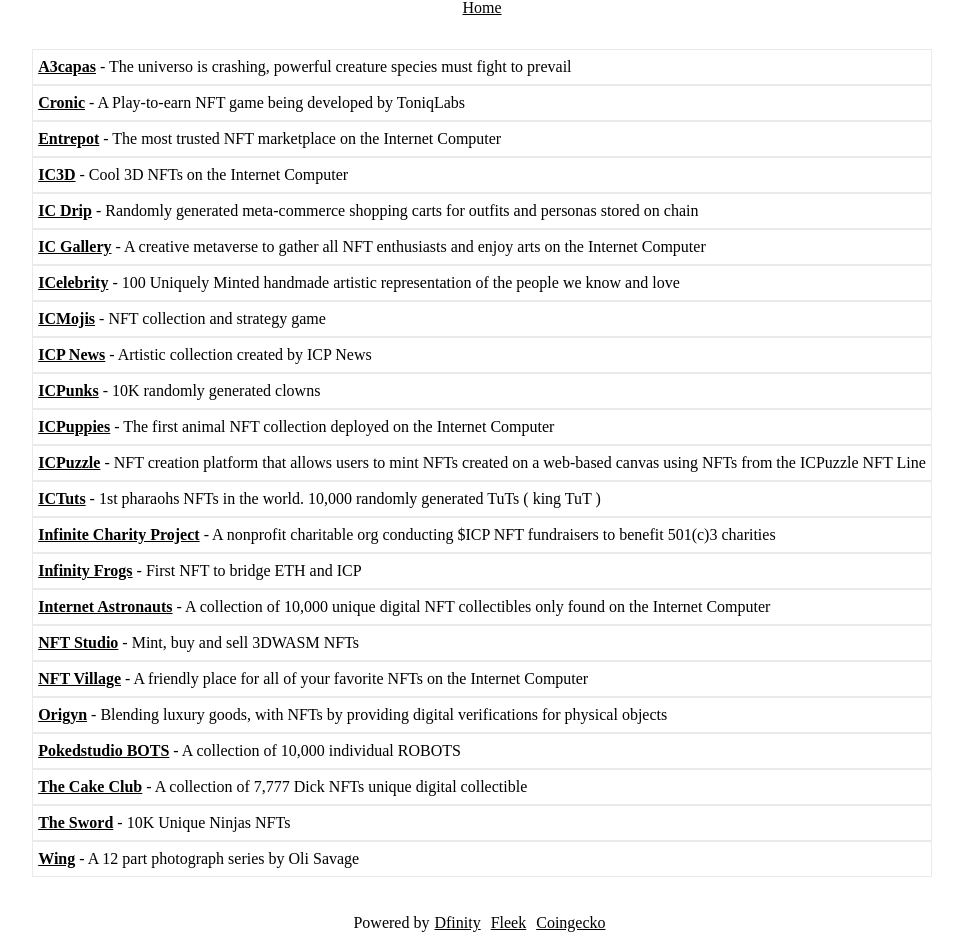
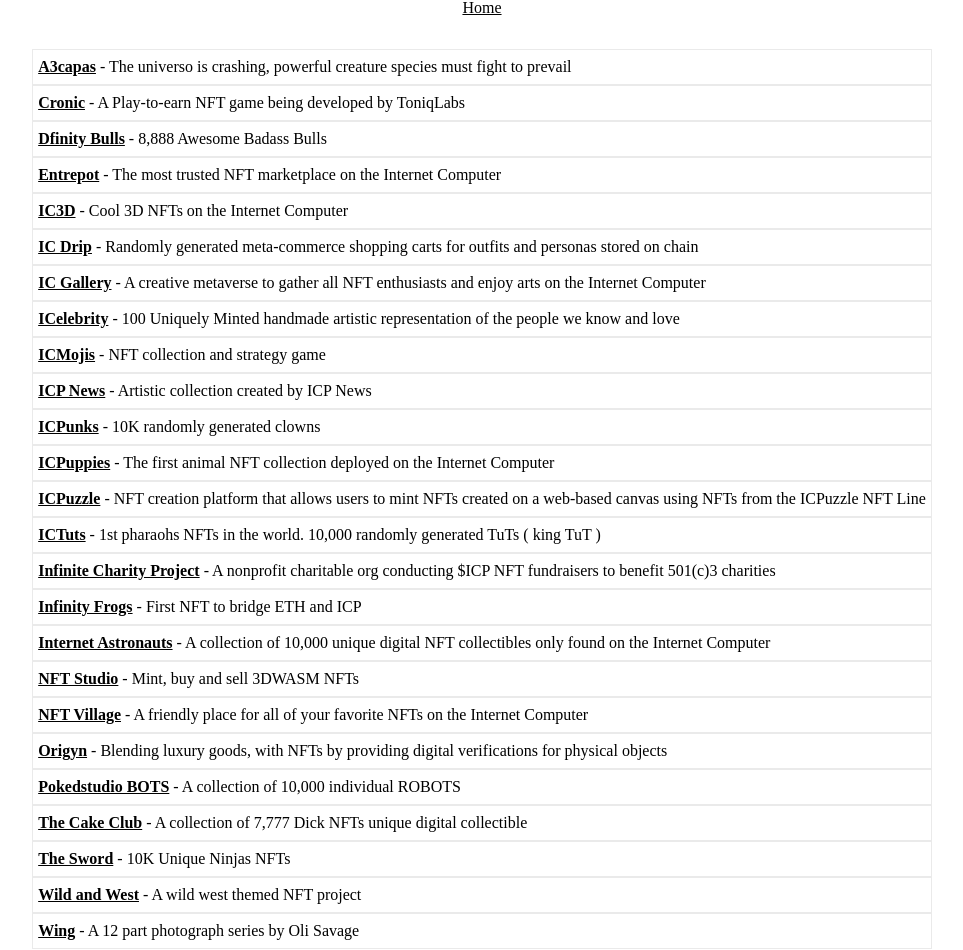
Before and after one commit to rjlucasm/ictoday, a Next.js app: page /nft in a window 1280 px wide. Shown: the part 87-1037 px from the top of the page, without its empty margins (158-1121 px from the left). Built offline with nearby package versions, Linux system fonts and the light colour scheme.

Commit message:
added new NFTs

```diff
--- a/pages/nft.js
+++ b/pages/nft.js
@@ -22,6 +22,9 @@ export default function Services() {
             </div>
             <div className="pagescard">
                 <a href="https://cronic.toniqlabs.com/" target="_blank" rel="noopener noreferrer">Cronic</a> - A Play-to-earn NFT game being developed by ToniqLabs
+            </div>
+            <div className="pagescard">
+                <a href="https://twitter.com/DBulls_NFT" target="_blank" rel="noopener noreferrer">Dfinity Bulls</a> - 8,888 Awesome Badass Bulls
             </div>
             <div className="pagescard">
                 <a href="https://entrepot.app/" target="_blank" rel="noopener noreferrer">Entrepot</a> - The most trusted NFT marketplace on the Internet Computer
@@ -69,7 +72,7 @@ export default function Services() {
                 <a href="https://kqre2-2qaaa-aaaad-qamxa-cai.raw.ic0.app/" target="_blank" rel="noopener noreferrer">NFT Studio</a> - Mint, buy and sell 3DWASM NFTs
             </div>
             <div className="pagescard">
-                <a href="https://dfinityapps.co/" target="_blank" rel="noopener noreferrer">NFT Village</a> - A friendly place for all of your favorite NFTs on the Internet Computer
+                <a href="https://nntkg-vqaaa-aaaad-qamfa-cai.ic.fleek.co/" target="_blank" rel="noopener noreferrer">NFT Village</a> - A friendly place for all of your favorite NFTs on the Internet Computer
             </div>
             <div className="pagescard">
                 <a href="https://www.origyn.ch/" target="_blank" rel="noopener noreferrer">Origyn</a> - Blending luxury goods, with NFTs by providing digital verifications for physical objects
@@ -84,6 +87,9 @@ export default function Services() {
                 <a href="https://theswordnft.com/" target="_blank" rel="noopener noreferrer">The Sword</a> - 10K Unique Ninjas NFTs
             </div>
             <div className="pagescard">
+                <a href="https://twitter.com/WildandWestNFT" target="_blank" rel="noopener noreferrer">Wild and West</a> - A wild west themed NFT project
+            </div>
+            <div className="pagescard">
                 <a href="https://entrepot.app/marketplace/wing" target="_blank" rel="noopener noreferrer">Wing</a> - A 12 part photograph series by Oli Savage
             </div>
             </div>
```
